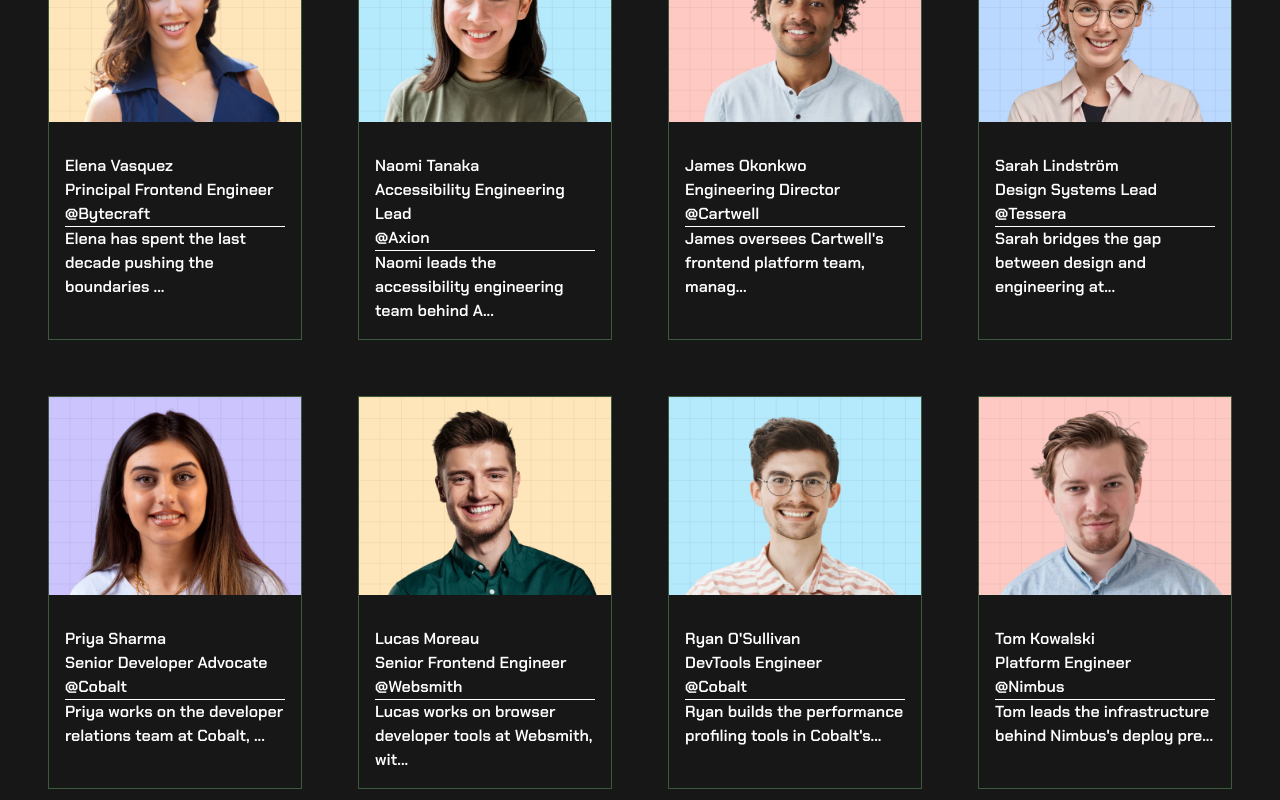
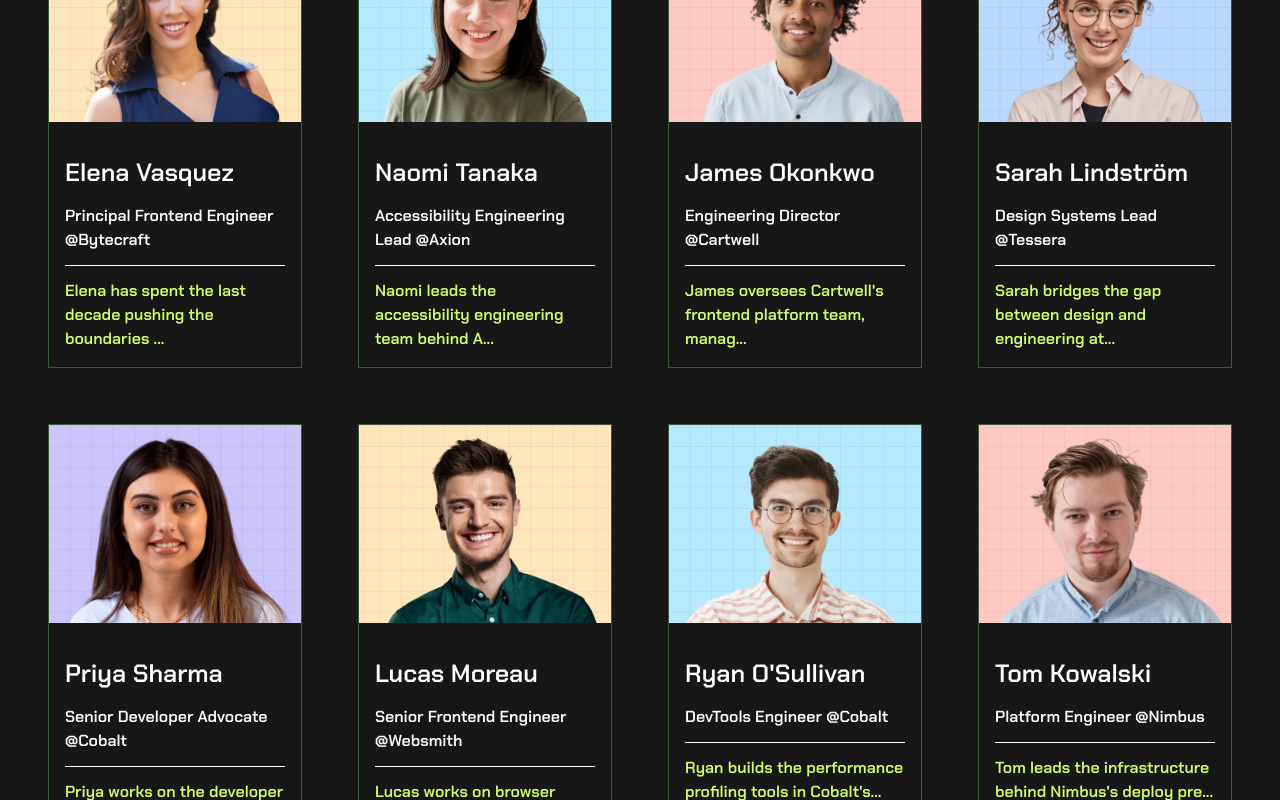
Before and after one commit to Tduncan14/TechConfernece, a Next.js app in the folder frontend/: page / in a window 1280 px wide. Shown: the part 1000-1800 px from the top of the page. Built offline with nearby package versions, Linux system fonts and the light colour scheme.

Commit message:
keep moving forward

```diff
--- a/frontend/src/app/components/Speakers/Speaker.css
+++ b/frontend/src/app/components/Speakers/Speaker.css
@@ -4,9 +4,26 @@
     gap: 3.5rem;
 }
 
+
+
+.Speakerbigname {
+    font-size: clamp(23px, 25px, 27px);
+}
+
+.speaker-info {
+    padding-left: 2rem;
+    padding-right: 2rem;
+    display: flex;
+    flex-direction: column;
+    row-gap: .8rem;
+}
+
+
+
 .featured-card {
 
     border: 1px solid rgba(144, 244, 144, 0.3);
+
 
 
 }
--- a/frontend/src/app/components/Speakers/Speaker.tsx
+++ b/frontend/src/app/components/Speakers/Speaker.tsx
@@ -63,11 +63,11 @@ const SpeakerList: React.FC<SpeakerListProps> = ({ pathName }) => {
                                 />
                             </div>
                             <div className="speaker-info">
-                                <h3>{speaker.name}</h3>
-                                <p className="speaker-title">{speaker.role}</p>
-                                <p>@{speaker.company}</p>
+                                <h3 className="Speakerbigname">{speaker.name}</h3>
+                                <p className="speaker-title">{speaker.role}  @{speaker.company}</p>
+
                                 <hr />
-                                <p className="colorBioSpeaker">{speaker.bio.slice(0, 55)}...</p>
+                                <p className="colorBioSpeaker lightGreen">{speaker.bio.slice(0, 55)}...</p>
                             </div>
                         </div>
                     </Card>
--- a/frontend/src/app/globals.css
+++ b/frontend/src/app/globals.css
@@ -7,6 +7,7 @@
   --neutral500: #49616A;
   --neutral200: #C2C5C2;
   --neutral100: #FCEFE8;
+  --lightGreen: #D1FF66;
 }
 
 
@@ -55,6 +56,11 @@ body {
 
 }
 
+
+.lightGreen {
+  color: #D1FF66;
+}
+
 .glowTwo {
   font-size: 18px;
   margin-bottom: 1rem;
--- a/frontend/src/app/page.tsx
+++ b/frontend/src/app/page.tsx
@@ -164,8 +164,7 @@ export default function Page() {
           <ScheduleCard title={"TOOLING"} h1Title={"deploy preview enviroments that scale"} h2Title="TOM KOWALSKI // NIMBUS" time1="12:00" time2="13:00" day="DAY 3" />
 
 
-          <button className="
-          "><Link href="/schedule">VIEW FULL SCHEDULE</Link> </button>
+          <button className="speakerButton"><Link href="/schedule">VIEW FULL SCHEDULE</Link> </button>
 
 
         </div>
--- a/frontend/src/app/speakers/speaker.css
+++ b/frontend/src/app/speakers/speaker.css
@@ -17,3 +17,7 @@
     box-shadow: 3px 3px 0 white;
     cursor: pointer;
 }
+
+.Speakerbigname {
+    font-size: clamp(23px, 31px, 35px);
+}
--- a/frontend/src/app/style.css
+++ b/frontend/src/app/style.css
@@ -228,6 +228,8 @@
     overflow-wrap: anywhere;
 }
 
+
+
 .speakerhomeContainer {
     width: 100%;
     margin-top: 2rem;
@@ -265,6 +267,13 @@
     color: darkgreen;
     box-shadow: 3px 3px darkgreen;
 }
+
+
+.viewSchedule {
+    border: 1px solid white !important;
+    box-shadow: 3px 3px 0 white !important;
+}
+
 
 
 /* Tablet: 1024px and below */
```
